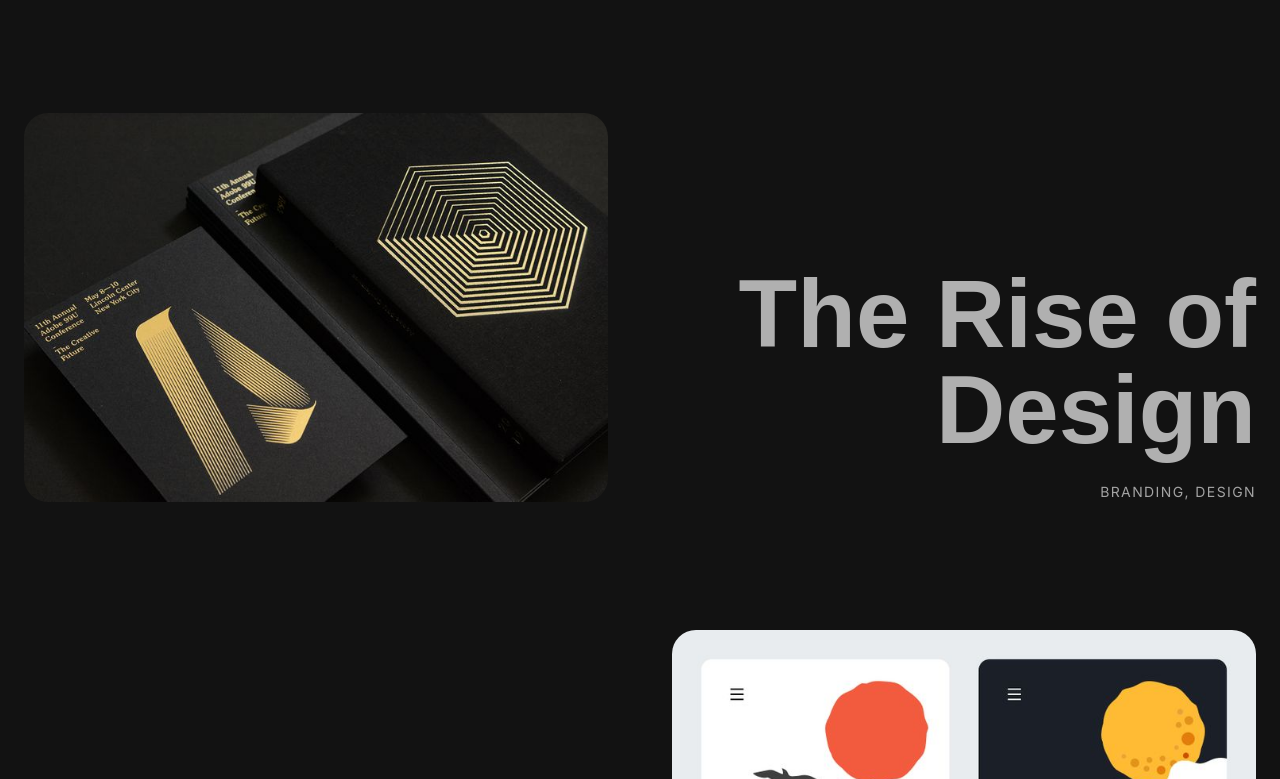
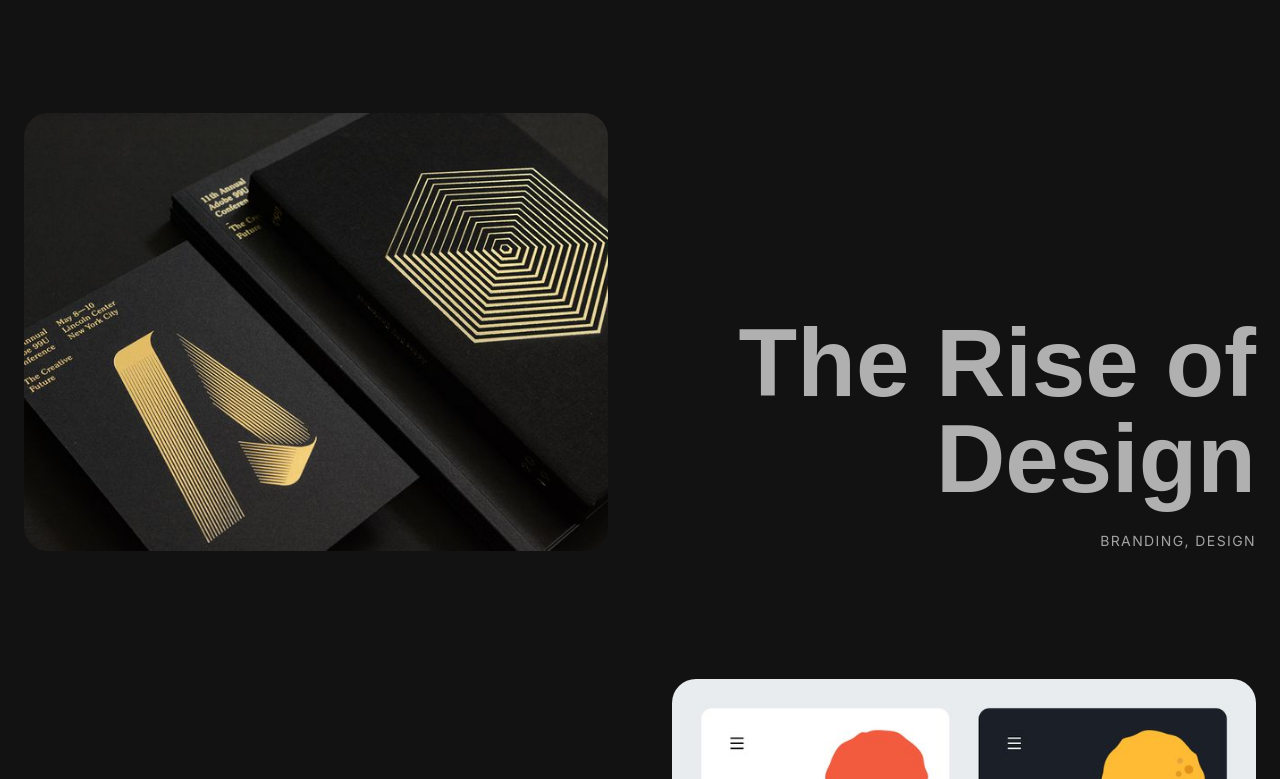
Before and after one commit to blck04/blacklionstudio, a Next.js app: page / in a window 1280 px wide. Shown: the part 3061-3840 px from the top of the page. Built offline with nearby package versions, Linux system fonts and the light colour scheme; a web font is replaced by a local one.

Commit message:
the project images should fitt the same size container regardles of thei

```diff
--- a/src/app/work/[slug]/page.tsx
+++ b/src/app/work/[slug]/page.tsx
@@ -90,12 +90,12 @@ export default function ProjectPage({ params }: { params: { slug: string } }) {
 
             <div className="mt-16 md:mt-20 grid grid-cols-1 gap-4 md:gap-8 md:grid-cols-2">
               {project.galleryImages.map((image, index) => (
-                <div key={index} className="overflow-hidden rounded-2xl">
+                <div key={index} className="relative overflow-hidden rounded-2xl aspect-[4/3]">
                     <Image
                         src={image.url}
                         alt={image.alt}
-                        width={800}
-                        height={600}
+                        fill
+                        sizes="(max-width: 768px) 100vw, 50vw"
                         className="object-cover"
                         data-ai-hint={image.dataAiHint}
                     />
--- a/src/components/work-section.tsx
+++ b/src/components/work-section.tsx
@@ -40,12 +40,12 @@ export function WorkSection() {
                       {project.category}
                     </p>
                   </div>
-                  <div className="overflow-hidden rounded-2xl md:rounded-3xl">
+                  <div className="relative overflow-hidden rounded-2xl md:rounded-3xl aspect-[4/3]">
                     <Image
                       src={project.imageUrl}
                       alt={project.title}
-                      width={800}
-                      height={600}
+                      fill
+                      sizes="(max-width: 768px) 100vw, 50vw"
                       className="object-cover w-full h-full transition-transform duration-500 ease-in-out group-hover:scale-110"
                     />
                   </div>
```
